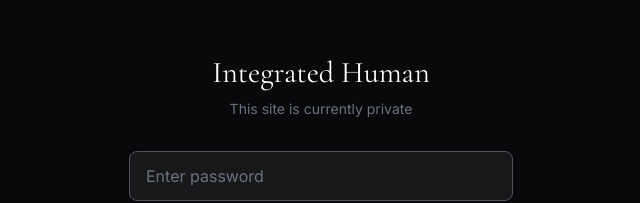
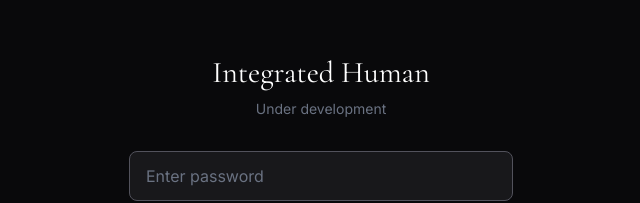
Before and after one commit to cXplore/integrated-human, a Next.js app: page /site-login in a window 1280 px wide. Shown: the part 240-443 px from the top of the page, without its empty margins (319-959 px from the left). Built offline with nearby package versions, Linux system fonts and the light colour scheme; no server answers.

Commit message:
Update login page text to show under development

```diff
--- a/app/site-login/page.tsx
+++ b/app/site-login/page.tsx
@@ -41,7 +41,7 @@
       <div className="w-full max-w-sm">
         <div className="text-center mb-8">
           <h1 className="font-serif text-3xl text-white mb-2">Integrated Human</h1>
-          <p className="text-gray-500 text-sm">This site is currently private</p>
+          <p className="text-gray-500 text-sm">Under development</p>
         </div>
 
         <form onSubmit={handleSubmit} className="space-y-4">
```
